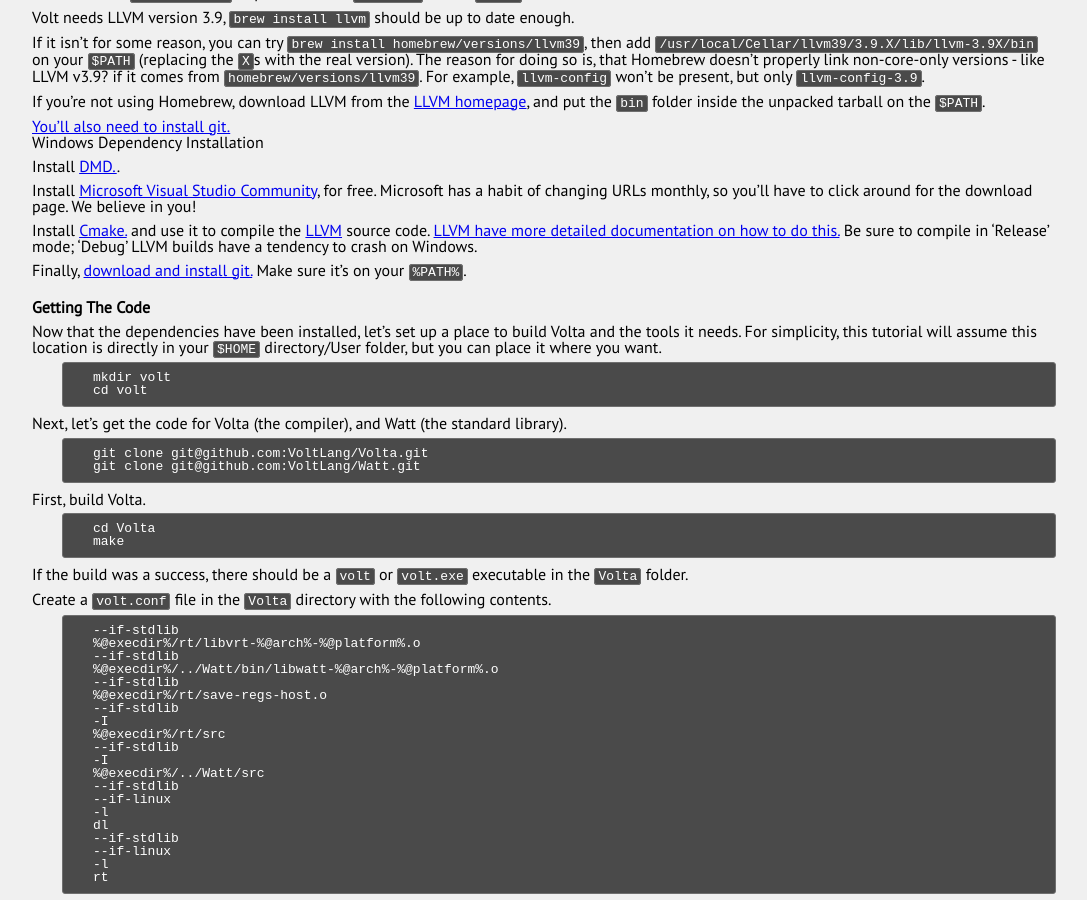
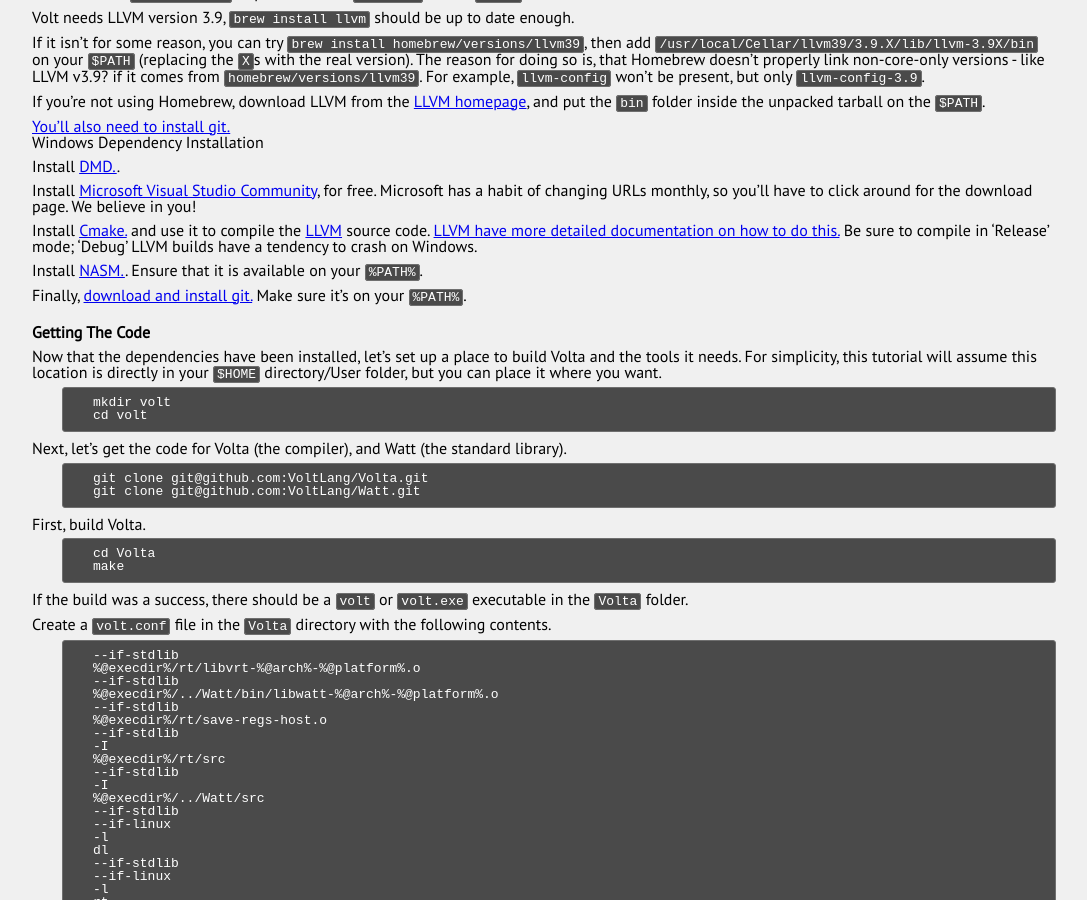
Before and after one commit to VoltLang/Website, a Jekyll site: the page built from doc/tvpl/c2-setup.md, in a window 1280 px wide and 900 px high, scrolled down 801 px. Shown: the whole window, without its empty margins (96-1183 px from the left). Built offline with Jekyll 4.4.1, drawn with Linux system fonts in a browser that asks for light colours.

Commit message:
tvpl: Add note on installing NASM to windows setup section.

```diff
--- a/doc/tvpl/c2-setup.md
+++ b/doc/tvpl/c2-setup.md
@@ -57,6 +57,8 @@
 Install [Microsoft Visual Studio Community](https://www.visualstudio.com), for free. Microsoft has a habit of changing URLs monthly, so you'll have to click around for the download page. We believe in you!
 
 Install [Cmake.](https://cmake.org/) and use it to compile the [LLVM](llvm.org) source code. [LLVM have more detailed documentation on how to do this.](http://llvm.org/docs/CMake.html) Be sure to compile in 'Release' mode; 'Debug' LLVM builds have a tendency to crash on Windows.
+
+Install [NASM.](http://www.nasm.us/). Ensure that it is available on your `%PATH%`.
 
 Finally, [download and install git.](https://git-scm.com/download/win) Make sure it's on your `%PATH%`.
 
```
